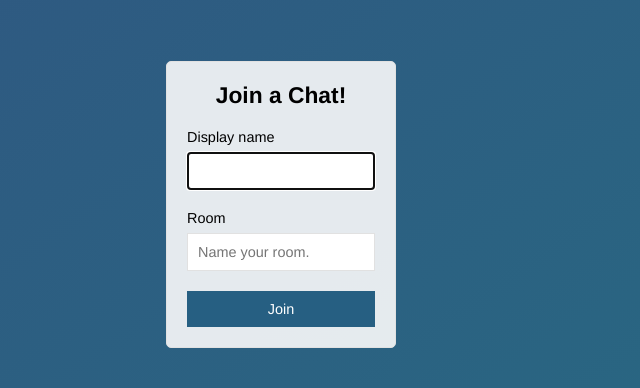
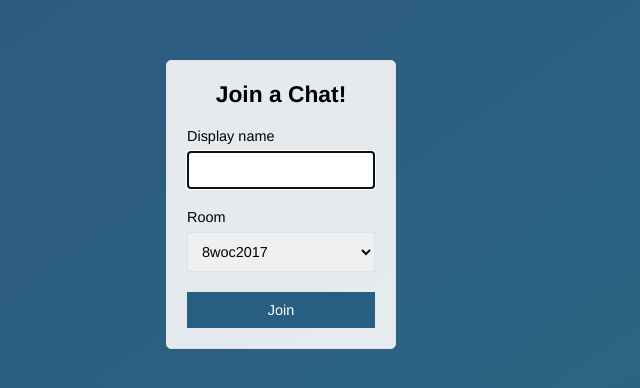
Before and after one commit to dilipMaharjan/node-chat-app, a website: page public/index.html in a window 1280 px wide. Shown: the part 196-584 px from the top of the page, without its empty margins (359-999 px from the left). Drawn offline with Linux system fonts and the light colour scheme.

Commit message:
input room change to selection

```diff
--- a/public/index.html
+++ b/public/index.html
@@ -22,7 +22,11 @@
             </div>
             <div class="form-field">
                 <label>Room</label>
-                <input name="room" type="text" placeholder="Name your room." />
+                <select name="room">
+                    <option value="8woc">8woc2017</option>
+                    <option value="lns">Learn and Share</option>
+                    <option value="smallgrp">Small Group</option>
+                  </select>
             </div>
             <div class="form-field">
                 <button>Join</button>
```
